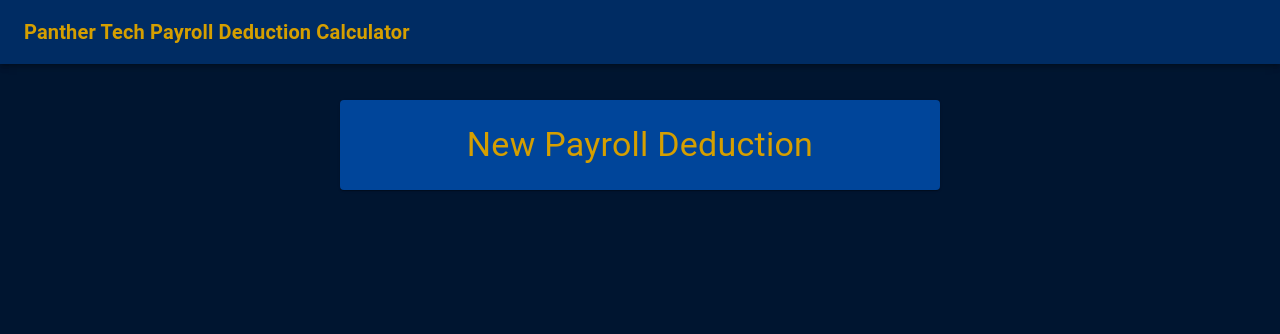
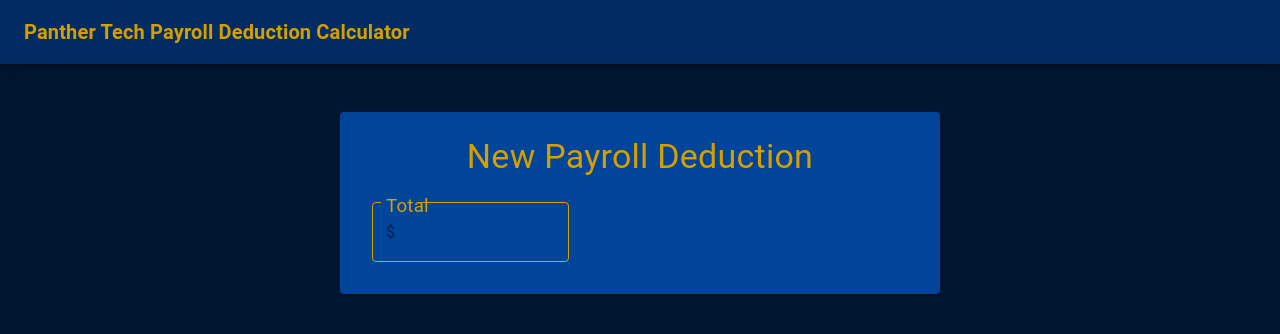
Before and after one commit to fpaul787/Payroll-Deduction-Calculator, a React (Create React App) app: page / in a window 1280 px wide. Shown: the top 334 px of the page. Built offline with nearby package versions, Linux system fonts and the light colour scheme.

Commit message:
more styling changes

```diff
--- a/src/MainCalculator.js
+++ b/src/MainCalculator.js
@@ -2,28 +2,146 @@ import React from 'react'
 import Paper from "@material-ui/core/Paper";
 import Typography from "@material-ui/core/Typography";
 import { makeStyles } from "@material-ui/core/styles";
+import TextField from "@material-ui/core/TextField";
+import InputAdornment from "@material-ui/core/InputAdornment";
 
-const useStyles = makeStyles({
-  root: {
 
-    marginLeft: "auto",
-    marginRight: "auto",
-    marginTop: "100px",
-    marginBottom: "48px",
-    padding: '24px',
+const useStyles = makeStyles((theme) => ({
+  paper: {
+    marginTop: theme.spacing(3),
+    marginBottom: theme.spacing(3),
+    padding: theme.spacing(2),
+    [theme.breakpoints.up(600 + theme.spacing(3) * 2)]: {
+      marginTop: theme.spacing(6),
+      marginBottom: theme.spacing(6),
+      padding: theme.spacing(3),
+    },
     background: "#00459a",
-    color: "#d59f00"
+    color: "#d59f00",
   },
-});
+
+  title: {
+    marginBottom: theme.spacing(2),
+  },
+
+  layout: {
+    width: "auto",
+    marginLeft: theme.spacing(2),
+    marginRight: theme.spacing(2),
+    [theme.breakpoints.up(600 + theme.spacing(2) * 2)]: {
+      width: 600,
+      marginLeft: "auto",
+      marginRight: "auto",
+    },
+  },
+
+  form: {
+    "& .MuiTextField-root": {
+      margin: theme.spacing(1),
+      width: "25ch",
+    },
+  },
+
+  textField: {
+    margin: theme.spacing(1),
+    "& input::-webkit-clear-button, & input::-webkit-outer-spin-button, & input::-webkit-inner-spin-button": {
+      display: "none",
+    },
+    "&[type=number]": {
+      "-moz-appearance": "textfield",
+    },
+    "&::-webkit-outer-spin-button": {
+      "-webkit-appearance": "none",
+      margin: 0,
+    },
+    "&::-webkit-inner-spin-button": {
+      "-webkit-appearance": "none",
+      margin: 0,
+    },
+    color: "#fff",
+  },
+
+  labelRoot: {
+    fontSize: 25,
+  },
+
+  input: {
+    height: 60,
+  },
+
+  cssOutlinedInput: {
+    "&$cssFocused $notchedOutline": {
+      borderColor: `black !important`,
+    },
+  },
+
+  notchedOutline: {
+    borderWidth: "1px",
+    borderColor: "#d59f00 !important",
+  },
+
+  cssFocused: {},
+}));
+
+const handleChange = (prop) => (event) => {
+
+    const onlyNums = event.target.value.replace(/[^0-9]/g, '');
+    if (onlyNums.length < 10) {
+        // this.setState({ value: onlyNums });
+        console.log(onlyNums)
+    } else if (onlyNums.length === 10) {
+        const number = onlyNums.replace(
+            /(\d{3})(\d{3})(\d{4})/,
+            '($1) $2-$3'
+        );
+        // this.setState({ value: number });
+        console.log(number)
+    }
+}
+
 
 export default function MainCalculator() {
   const classes = useStyles();
   return (
-    <main style={{width: '600px', marginRight: 'auto', marginLeft: 'auto'}}>
-      <Paper elevation={1} className={classes.root}>
-        <Typography variant="h4" align="center">
+    <main className={classes.layout}>
+      <Paper elevation={1} className={classes.paper}>
+        <Typography
+          component="h1"
+          variant="h4"
+          align="center"
+          className={classes.title}
+        >
           New Payroll Deduction
         </Typography>
+        <form className={classes.form} noValidate autoComplete="off">
+          <TextField
+            id="total"
+            variant="outlined"
+            label="Total"
+            type="number"
+            className={classes.textField}
+            onChange={handleChange("total")}
+            InputProps={{
+              className: classes.input,
+              startAdornment: (
+                <InputAdornment position="start">$</InputAdornment>
+              ),
+              classes: {
+                root: classes.cssOutlinedInput,
+                focused: classes.cssFocused,
+                notchedOutline: classes.notchedOutline,
+              },
+            }}
+            InputLabelProps={{
+              style: { color: "#d59f00" },
+              classes: {
+                root: classes.labelRoot,
+                focused: classes.labelFocused,
+              },
+            }}
+          />
+
+        </form>
       </Paper>
     </main>
   );
--- a/src/Navbar.js
+++ b/src/Navbar.js
@@ -5,7 +5,9 @@ import AppBar from "@material-ui/core/AppBar";
 import { makeStyles } from "@material-ui/core/styles";
 
 const useStyles = makeStyles({
-  root: {
+  root: {},
+  appBar: {
+    position: "relative",
     backgroundColor: "#002c63",
   },
 });
@@ -15,10 +17,10 @@ export default function Navbar() {
   const classes = useStyles();
   return (
     <AppBar
-      className={classes.root}
+      className={classes.appBar}
       position="absolute"
       color="default"
-      elevation="4"
+      elevation={4}
     >
       <Toolbar>
         <Typography variant="h6" color="inherit" noWrap={true}>
```
Also changed, not shown: 2 other files (tests, documents, lock files or other folders).
